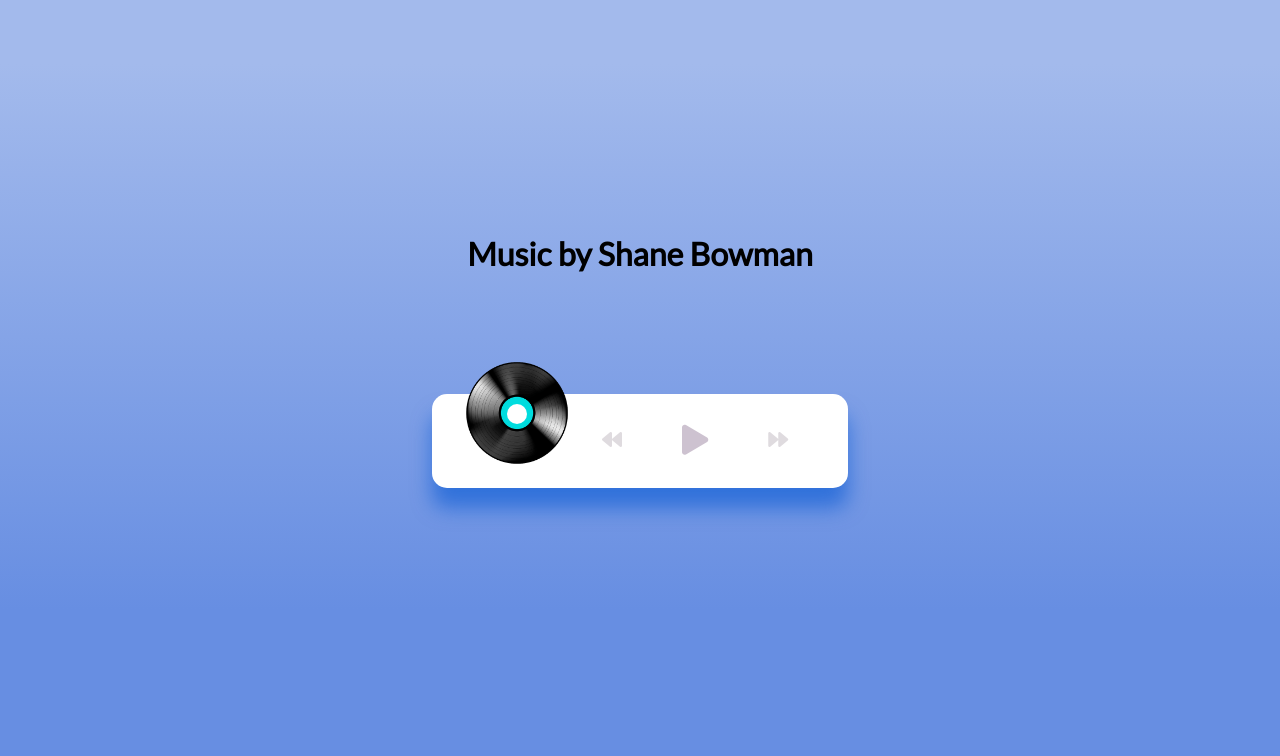
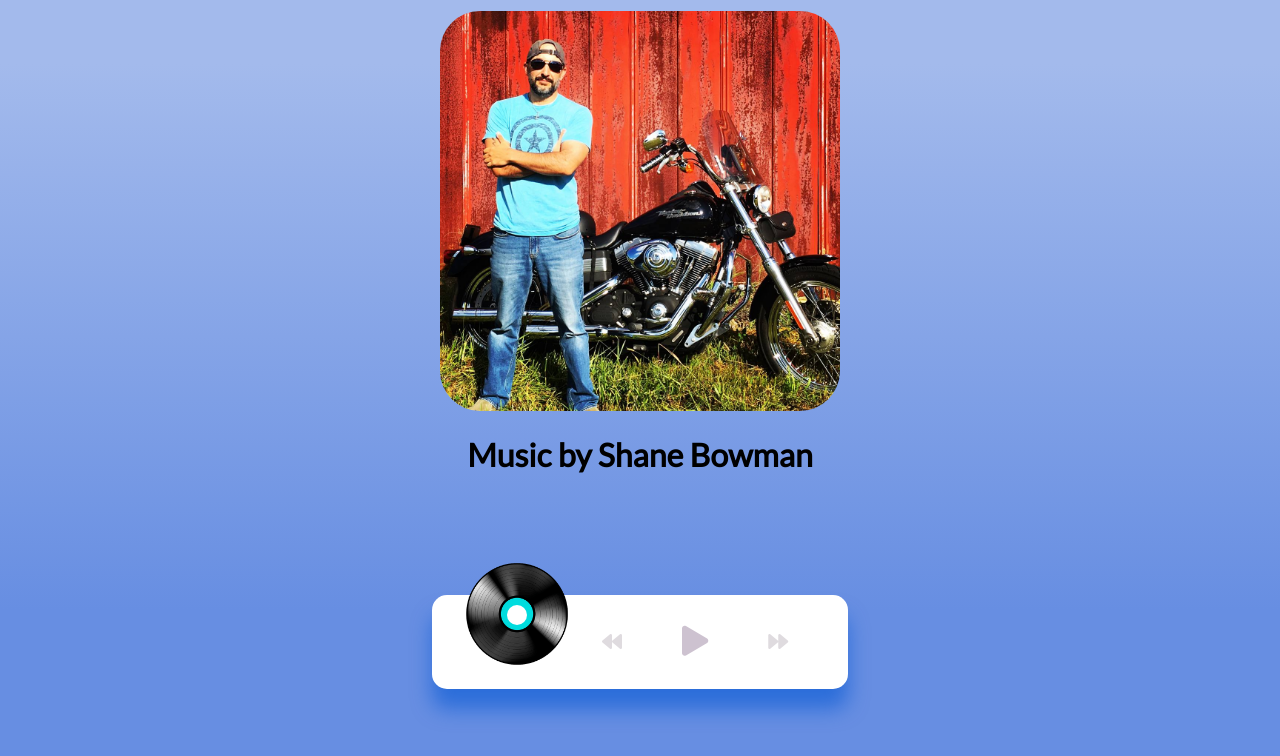
Before and after one commit to SethBowman/Final-Project, a plain HTML site: page index.html in a window 1280 px wide. Drawn offline with Linux system fonts and the light colour scheme.

Commit message:
Added cover image to html and styled with css

```diff
--- a/index.html
+++ b/index.html
@@ -12,6 +12,9 @@
     <title>Tune Player by Seth</title>
   </head>
   <body>
+    <div class="heading">
+      <img id="head-photo" src="images/shane.jpg" alt="Shane Pic" style="height: 400px;">
+    </div>
     <h1>Music by Shane Bowman</h1>
 
     <div class="music-container" id="music-container">
--- a/style.css
+++ b/style.css
@@ -140,3 +140,8 @@ body {
   width: 0%;
   transition: width 0.1s linear;
 }
+
+
+#head-photo {
+  border-radius: 10%;
+}
```
Also changed, not shown: images/shane.jpg (added).
